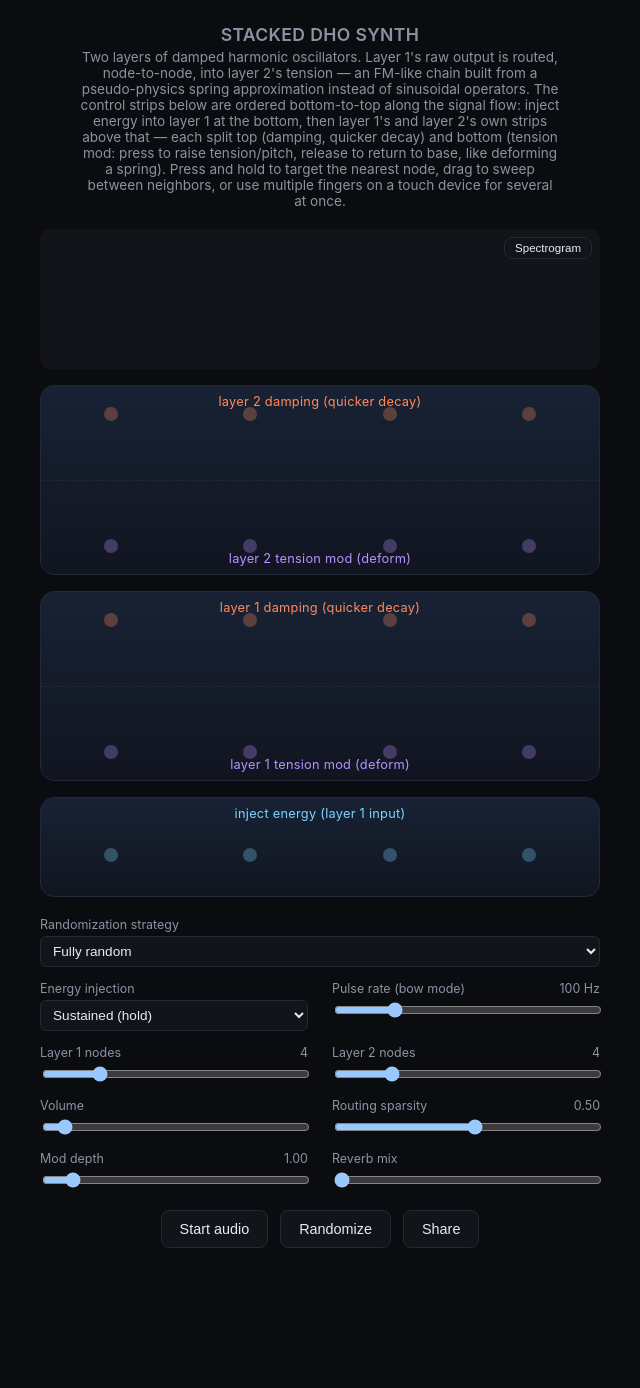
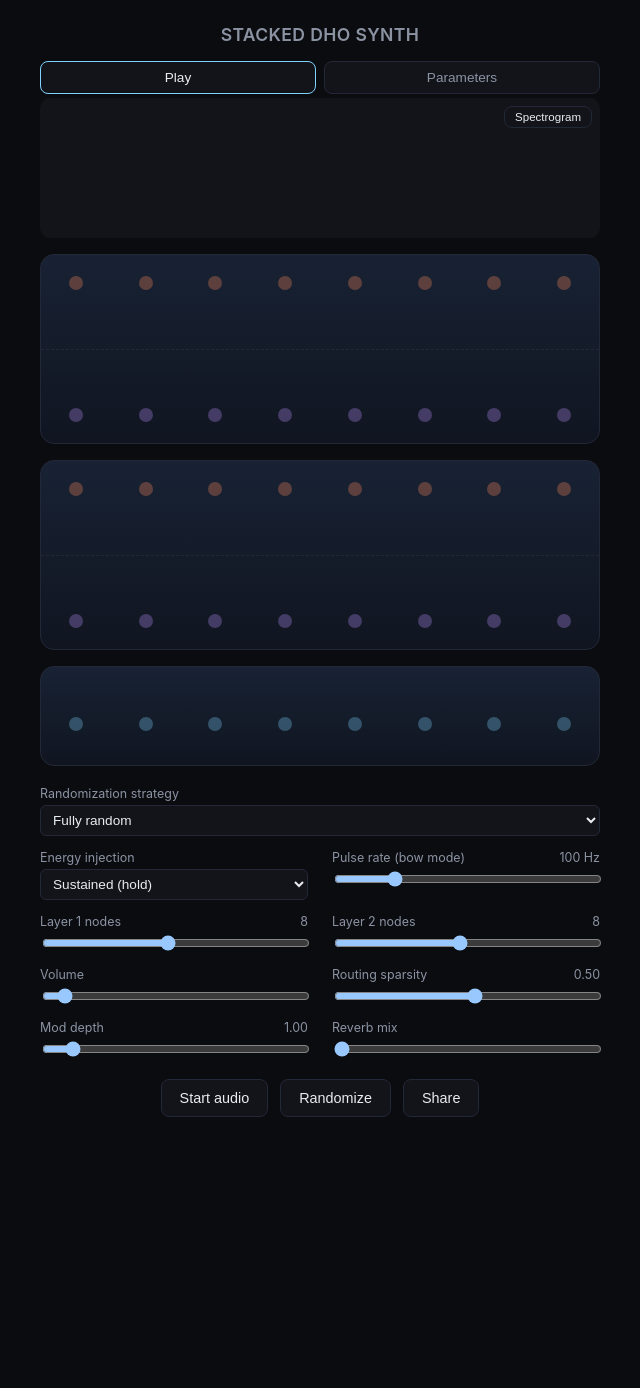
Before and after one commit to JohnVinyard/JohnVinyard.github.io, a Jekyll site: the page dho-synth/index.html, which Jekyll copies as it is, in a window 1280 px wide. Shown: the whole page, without its empty margins (320-960 px from the left). Built offline with Jekyll 4.4.1, drawn with Linux system fonts in a browser that asks for light colours; after the commit the page ends 1165 px from its top, so only the background shows below that.

```diff
--- a/dho-synth/dho-processor.js
+++ b/dho-synth/dho-processor.js
@@ -148,8 +148,8 @@
   constructor() {
     super();
 
-    this.n1 = 4;
-    this.n2 = 4;
+    this.n1 = 8;
+    this.n2 = 8;
     this.layer1 = makeNodes(this.n1);
     this.layer2 = makeNodes(this.n2);
     // tensionRouter[k][j]: influence of layer1 node j's output on layer2 node k's tension
--- a/dho-synth/index.html
+++ b/dho-synth/index.html
@@ -31,12 +31,35 @@
       text-transform: uppercase;
       margin: 0 0 4px;
     }
-    p.sub {
+    .tabs {
+      display: flex;
+      gap: 8px;
+      width: 100%;
+      max-width: 560px;
+      margin: 12px 0 4px;
+    }
+    .tab-btn {
+      flex: 1;
+      background: var(--panel);
+      border: 1px solid #232838;
       color: var(--muted);
+      padding: 8px 12px;
+      border-radius: 8px;
       font-size: 0.85rem;
-      margin: 0 0 20px;
-      text-align: center;
-      max-width: 480px;
+      cursor: pointer;
+    }
+    .tab-btn.active {
+      color: var(--text);
+      border-color: var(--accent);
+    }
+    .tab-content {
+      width: 100%;
+      display: flex;
+      flex-direction: column;
+      align-items: center;
+    }
+    .tab-content[hidden] {
+      display: none;
     }
     .scope-wrap {
       position: relative;
@@ -77,14 +100,6 @@
     .plane.active {
       border-color: var(--accent);
     }
-    .plane .zone-label {
-      position: absolute;
-      left: 0;
-      right: 0;
-      text-align: center;
-      pointer-events: none;
-      letter-spacing: 0.02em;
-    }
     .plane .node-marker {
       position: absolute;
       top: calc(50% + 8px);
@@ -97,11 +112,8 @@
       pointer-events: none;
     }
     .plane { height: 100px; }
-    .plane.energy .zone-label { color: var(--accent); }
     .plane.energy .node-marker { background: var(--accent); }
-    .plane.damp .zone-label { color: #ff8a5c; }
     .plane.damp .node-marker { background: #ff8a5c; }
-    .plane .zone-label { top: 8px; }
 
     /* dual-zone planes (the two damping strips): damping on top, tension-mod
        ("deformation" -- press to raise tension/pitch) along the bottom */
@@ -114,14 +126,11 @@
       border-top: 1px dashed #232838;
       pointer-events: none;
     }
-    .plane.dual .zone-label.top { top: 8px; bottom: auto; }
-    .plane.dual .zone-label.bottom { bottom: 8px; top: auto; }
     .plane.dual .node-marker.top { top: 28px; }
     .plane.dual .node-marker.bottom {
       top: calc(100% - 28px);
       background: #b892ff;
     }
-    .plane.dual .zone-label.bottom { color: #b892ff; }
     .controls {
       width: 100%;
       max-width: 560px;
@@ -212,18 +221,13 @@
 </head>
 <body>
   <h1>Stacked DHO Synth</h1>
-  <p class="sub">
-    Two layers of damped harmonic oscillators. Layer 1's raw output is routed,
-    node-to-node, into layer 2's tension &mdash; an FM-like chain built from a
-    pseudo-physics spring approximation instead of sinusoidal operators. The
-    control strips below are ordered bottom-to-top along the signal flow:
-    inject energy into layer 1 at the bottom, then layer 1's and layer 2's own
-    strips above that &mdash; each split top (damping, quicker decay) and
-    bottom (tension mod: press to raise tension/pitch, release to return to
-    base, like deforming a spring). Press and hold to target the nearest
-    node, drag to sweep between neighbors, or use multiple fingers on a touch
-    device for several at once.
-  </p>
+
+  <div class="tabs">
+    <button class="tab-btn active" data-tab="play">Play</button>
+    <button class="tab-btn" data-tab="params">Parameters</button>
+  </div>
+
+  <div id="tab-play" class="tab-content">
 
   <div class="scope-wrap">
     <canvas id="scope" width="1000" height="280"></canvas>
@@ -231,20 +235,14 @@
   </div>
 
   <div id="layer2DampPlane" class="plane damp dual">
-    <span class="zone-label top">layer 2 damping (quicker decay)</span>
     <div class="divider"></div>
-    <span class="zone-label bottom">layer 2 tension mod (deform)</span>
   </div>
 
   <div id="layer1DampPlane" class="plane damp dual">
-    <span class="zone-label top">layer 1 damping (quicker decay)</span>
     <div class="divider"></div>
-    <span class="zone-label bottom">layer 1 tension mod (deform)</span>
   </div>
 
-  <div id="energyPlane" class="plane energy">
-    <span class="zone-label">inject energy (layer 1 input)</span>
-  </div>
+  <div id="energyPlane" class="plane energy"></div>
 
   <div class="controls">
     <div class="row full">
@@ -268,12 +266,12 @@
       <input id="pulseRateSlider" type="range" min="20" max="400" step="1" value="100" />
     </div>
     <div class="row">
-      <label>Layer 1 nodes <span id="n1Label">4</span></label>
-      <input id="n1Slider" type="range" min="1" max="16" step="1" value="4" />
+      <label>Layer 1 nodes <span id="n1Label">8</span></label>
+      <input id="n1Slider" type="range" min="1" max="16" step="1" value="8" />
     </div>
     <div class="row">
-      <label>Layer 2 nodes <span id="n2Label">4</span></label>
-      <input id="n2Slider" type="range" min="1" max="16" step="1" value="4" />
+      <label>Layer 2 nodes <span id="n2Label">8</span></label>
+      <input id="n2Slider" type="range" min="1" max="16" step="1" value="8" />
     </div>
     <div class="row">
       <label>Volume</label>
@@ -299,6 +297,10 @@
     <button id="shareBtn">Share</button>
   </div>
 
+  </div>
+
+  <div id="tab-params" class="tab-content" hidden>
+
   <div class="params-panel">
     <div id="layer1Table" class="full-width"></div>
     <div id="layer2Table" class="full-width"></div>
@@ -307,6 +309,8 @@
     <div id="reverbInfo" class="full-width"></div>
   </div>
 
+  </div>
+
   <script src="main.js"></script>
 </body>
 </html>
--- a/dho-synth/main.js
+++ b/dho-synth/main.js
@@ -7,8 +7,8 @@
 let wetGain = null;
 
 const state = {
-  n1: 4,
-  n2: 4,
+  n1: 8,
+  n2: 8,
   sparsity: 0.5,
   strategy: 'random',
   excitationMode: 'sustained',
@@ -1056,7 +1056,24 @@
   draw();
 }
 
+function wireTabs() {
+  const buttons = document.querySelectorAll('.tab-btn');
+  const panels = {
+    play: document.getElementById('tab-play'),
+    params: document.getElementById('tab-params'),
+  };
+  buttons.forEach((btn) => {
+    btn.addEventListener('click', () => {
+      const target = btn.dataset.tab;
+      buttons.forEach((b) => b.classList.toggle('active', b === btn));
+      for (const [key, el] of Object.entries(panels)) el.hidden = key !== target;
+    });
+  });
+}
+
 function wireControls() {
+  wireTabs();
+
   const startBtn = document.getElementById('startBtn');
   const randomizeBtn = document.getElementById('randomizeBtn');
   const n1Slider = document.getElementById('n1Slider');
```
